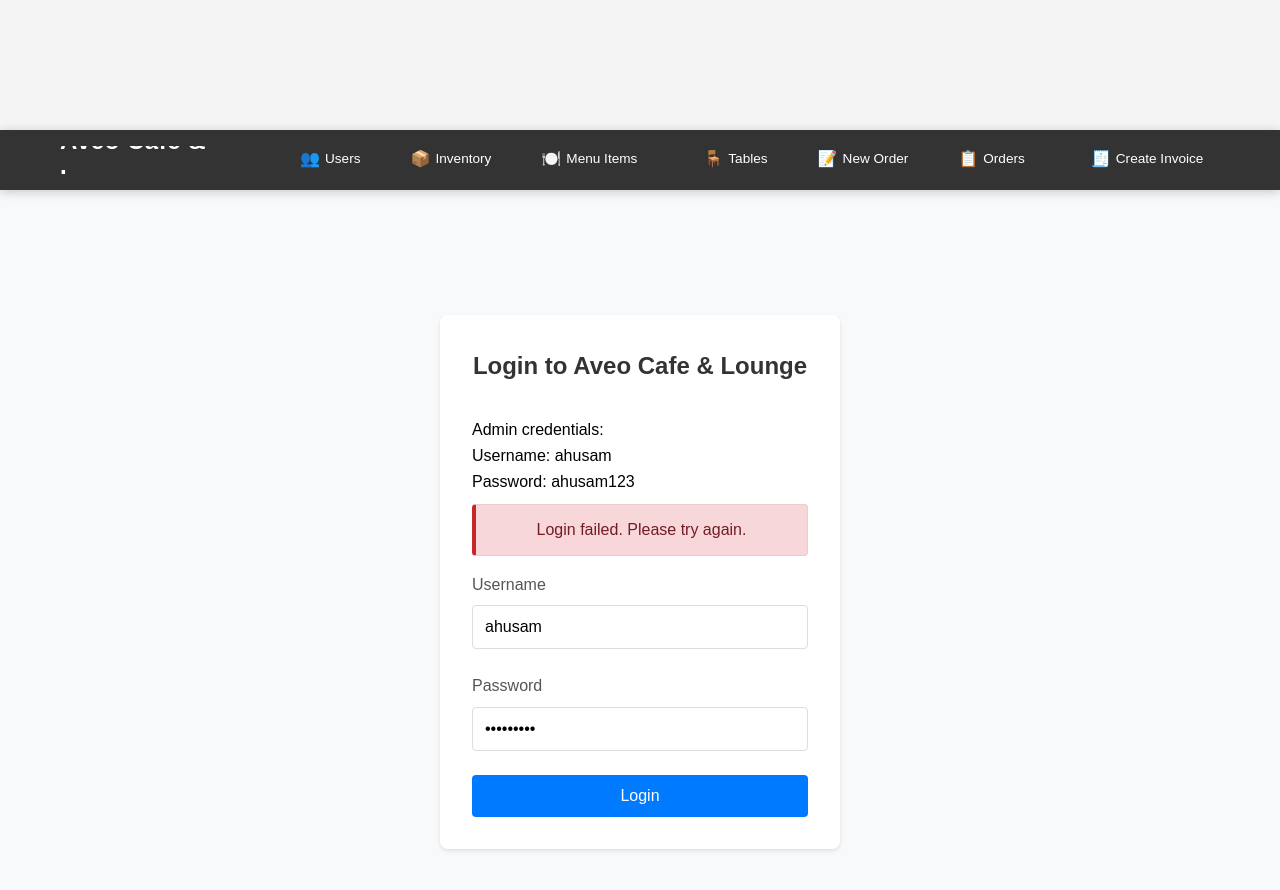
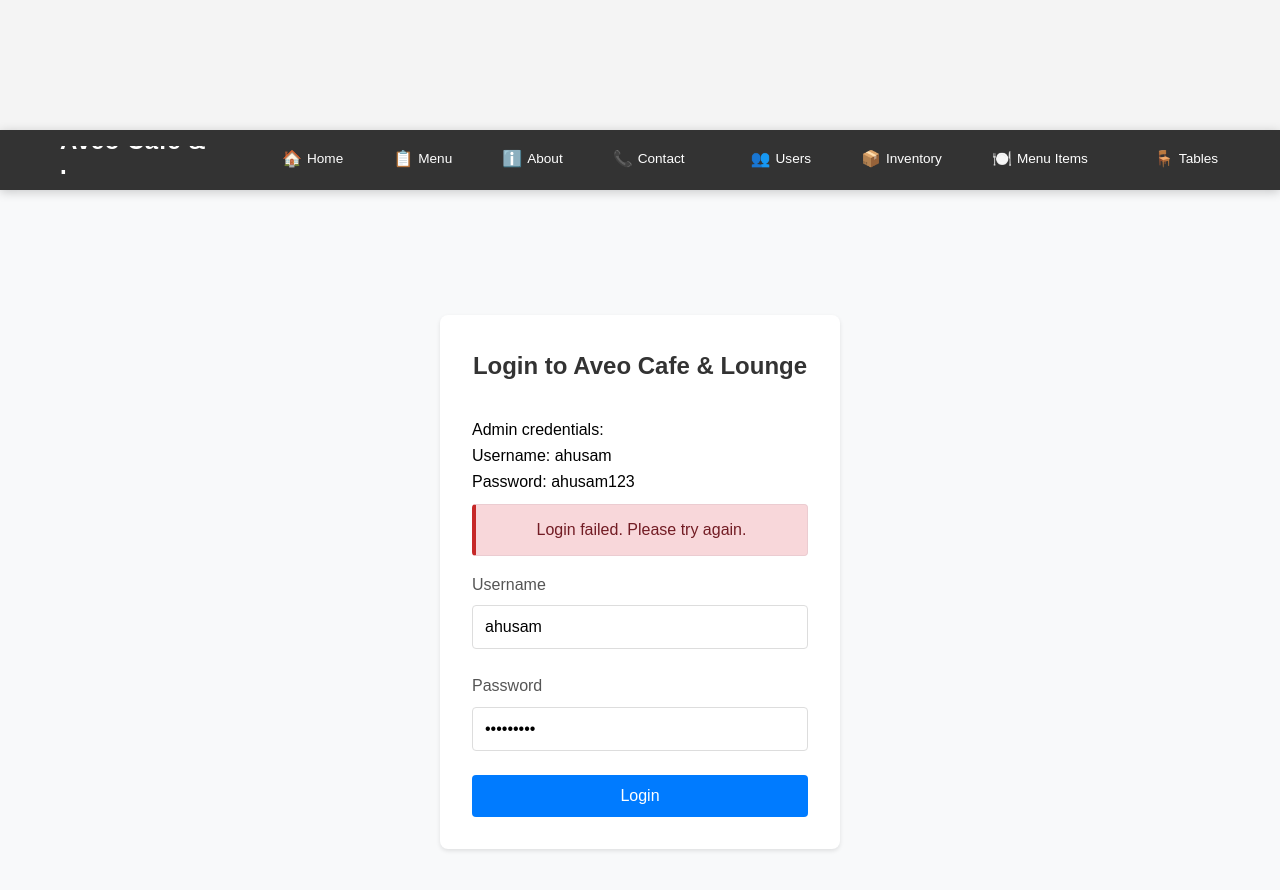
Before and after one commit to Rettey-G/Aveo-cafe-lounge, a React (Create React App) app in the folder frontend/: page /login in a window 1280 px wide. Shown: the top 890 px of the page. Built offline with nearby package versions, Linux system fonts and the light colour scheme; no server answers.

Commit message:
Fix invoice generation error and restore missing navigation pages

```diff
--- a/frontend/src/components/Navbar.js
+++ b/frontend/src/components/Navbar.js
@@ -91,6 +91,33 @@ function Navbar() {
 
         <div className={`nav-menu-container ${isMenuOpen ? 'active' : ''}`} ref={menuRef}>
           <ul className="nav-menu">
+            {/* General Routes */}
+            <li className="nav-category">
+              <span className="category-label">General</span>
+              <ul className="category-menu">
+                <li className="nav-item">
+                  <Link to="/" className="nav-link" onClick={() => setIsMenuOpen(false)}>
+                    <span className="link-icon">🏠</span> Home
+                  </Link>
+                </li>
+                <li className="nav-item">
+                  <Link to="/menu" className="nav-link" onClick={() => setIsMenuOpen(false)}>
+                    <span className="link-icon">📋</span> Menu
+                  </Link>
+                </li>
+                <li className="nav-item">
+                  <Link to="/about" className="nav-link" onClick={() => setIsMenuOpen(false)}>
+                    <span className="link-icon">ℹ️</span> About
+                  </Link>
+                </li>
+                <li className="nav-item">
+                  <Link to="/contact" className="nav-link" onClick={() => setIsMenuOpen(false)}>
+                    <span className="link-icon">📞</span> Contact
+                  </Link>
+                </li>
+              </ul>
+            </li>
+
             {/* Admin Routes */}
             <li className="nav-category">
               <span className="category-label">Management</span>
--- a/frontend/src/pages/InvoicePage.js
+++ b/frontend/src/pages/InvoicePage.js
@@ -95,6 +95,20 @@ const InvoicePage = () => {
   };
 
   const handleGenerateInvoice = async () => {
+    if (selectedItems.length === 0) {
+      alert('Please add items to the invoice before generating.');
+      return;
+    }
+
+    // Check for any missing or invalid data
+    for (const item of selectedItems) {
+      if (!item._id || !item.name || isNaN(parseFloat(item.price))) {
+        console.error('Invalid item data:', item);
+        alert('Some items have invalid data. Please refresh the page and try again.');
+        return;
+      }
+    }
+
     // Make sure we have valid data that won't cause server errors
     const invoiceData = {
       invoiceNumber,
@@ -120,19 +134,28 @@ const InvoicePage = () => {
     };
 
     try {
-      console.log('Sending invoice data:', invoiceData);
-      // Log the data being sent
-      console.log('Sending invoice:', invoiceData);
+      // Show loading indicator or disable button here if needed
 
+      // Log the data being sent for debugging
+      console.log('Sending invoice data:', JSON.stringify(invoiceData));
+
+      // Send the invoice data to the server
       const response = await api.post('/invoices', invoiceData);
       console.log('Invoice response:', response.data);
 
-      // Update inventory quantities
+      // If we get here, the invoice was created successfully
+      // Now update inventory quantities
       try {
         for (const item of selectedItems) {
-          if (item._id && item.stockQuantity) {
+          if (item._id) {
+            // Get current stock first to be safe
+            const menuItemResponse = await api.get(`/menu-items/${item._id}`);
+            const currentStock = menuItemResponse.data.stockQuantity || 0;
+
+            // Calculate new stock and update
+            const newStock = Math.max(0, currentStock - item.quantity);
             await api.put(`/menu-items/${item._id}`, {
-              stockQuantity: Math.max(0, item.stockQuantity - item.quantity)
+              stockQuantity: newStock
             });
           }
         }
@@ -151,9 +174,22 @@ const InvoicePage = () => {
         address: '',
       });
       generateInvoiceNumber();
+      return true; // Success
     } catch (error) {
-      console.error('Error generating invoice:', error);
-      alert('Error generating invoice. Please try again.');
+      console.error('Error generating invoice:', error.response?.data || error.message || error);
+
+      // More informative error messages based on error type
+      if (error.response?.status === 400) {
+        alert('Invalid invoice data. Please check all fields and try again.');
+      } else if (error.response?.status === 401) {
+        alert('Your session has expired. Please login again.');
+        // Redirect to login page if needed
+      } else if (error.response?.status === 500) {
+        alert('Server error while generating invoice. Please try again later.');
+      } else {
+        alert('Error generating invoice. Please try again.');
+      }
+      return false; // Failed
     }
   };
 
```
